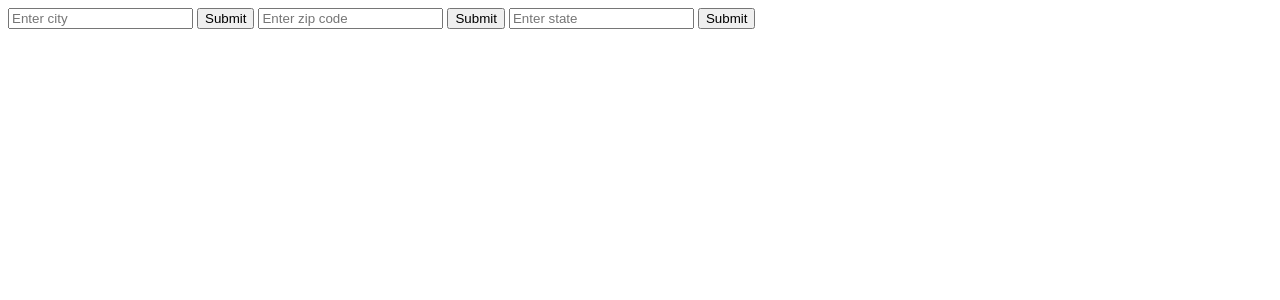
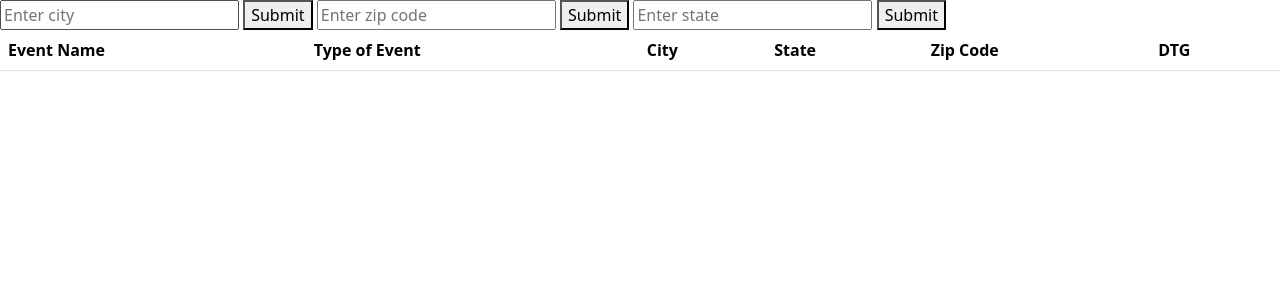
Before and after one commit to junedeor/TWiO, a Django app: page / in a window 1280 px wide. Shown: the top 300 px of the page. Run offline with Django 4.2, Linux system fonts and the light colour scheme; lists and menus that the app fills with data are empty.

Commit message:
Added hoverable table to event_list.html

```diff
--- a/Templates/base.html
+++ b/Templates/base.html
@@ -5,6 +5,7 @@
     <meta http-equiv="X-UA-Compatible" content="IE=edge">
     <meta name="viewport" content="width=device-width, initial-scale=1.0">
     <title>TWiO</title>
+    <link href="https://cdn.jsdelivr.net/npm/bootstrap@5.3.0-alpha1/dist/css/bootstrap.min.css" rel="stylesheet" integrity="sha384-GLhlTQ8iRABdZLl6O3oVMWSktQOp6b7In1Zl3/Jr59b6EGGoI1aFkw7cmDA6j6gD" crossorigin="anonymous">
 </head>
 <body>
     {% block content %}
--- a/Templates/event_list.html
+++ b/Templates/event_list.html
@@ -14,27 +14,30 @@
         </form>
     </div>
     <div class='list_container'>
+        <table class="table table-hover">
+            <thead>
+                <tr>
+                    <th scope="col">Event Name</th>
+                    <th scope="col">Type of Event</th>
+                    <th scope="col">City</th>
+                    <th scope="col">State</th>
+                    <th scope="col">Zip Code</th>
+                    <th scope="col">DTG</th>
+                </tr>
+            </thead>
             {% for event in all_events %}
-            {# {{ event.short_title }} #}
-            <table>
+                <tbody>
                     <tr>
-                    <th>Event Name</th>
-                    <th>Type of Event</th>
-                    <th>City</th>
-                    <th>State</th>
-                    <th>Zip Code</th>
-                    <th>DTG</th>
-                </tr>
-                <tr>
-                    <td>{{ event.short_title }}</td>
+                        <th scope="row">{{ event.short_title }}</th>
                         <td>{{ event.event_type }}</td>
                         <td>{{ event.city }}</td>
                         <td>{{ event.state }}</td>
                         <td>{{ event.postal_code }}</td>
                         {#<td>{{ event.datetime_utc }}</td>#}
                     </tr>
+                </tbody>
+            {% endfor %}
         </table>
-        {% endfor %}
     </div>
 
 {% endblock content %}
--- a/event_list/views.py
+++ b/event_list/views.py
@@ -25,7 +25,7 @@ def get_events(request):
                 postal_code = events[i]['venue']['postal_code'],
                 #datetime_utc = events[i]['datetime_utc'],
             )
-        #events = data['events']
+        ## Querying dictionary instead of list ##
         # event_data = EventList.objects.create(
         #     short_title = data['short_title'],
         #     event_type = data['type'],
@@ -34,7 +34,6 @@ def get_events(request):
         #     postal_code = data['venue']['postal_code'],
         #     datetime_local = data['datetime_utc'],
         # )
-
         event_data.save()
         # all_events = EventList.objects.all().order_by('-type')
         all_events = EventList.objects.all()
```
Also changed, not shown: db.sqlite3. Lines whose indentation alone changed are shown as unchanged.
